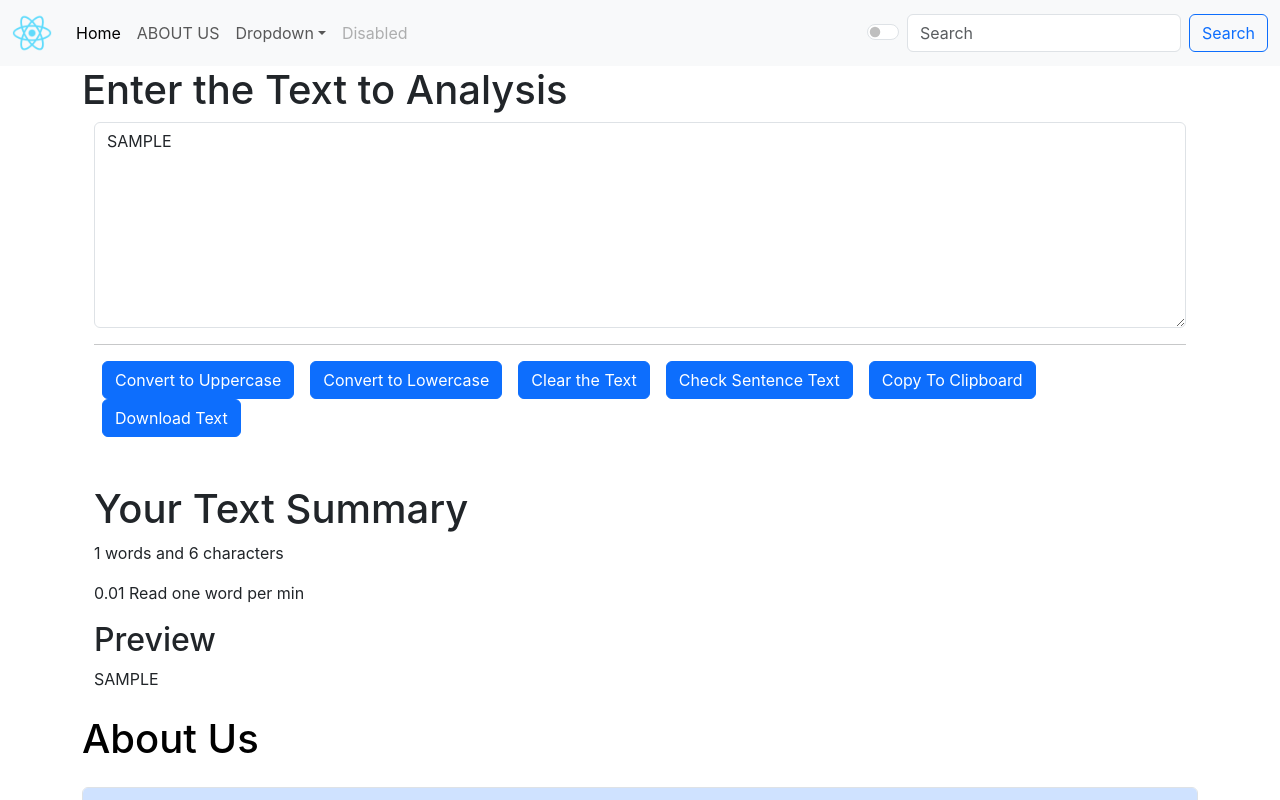
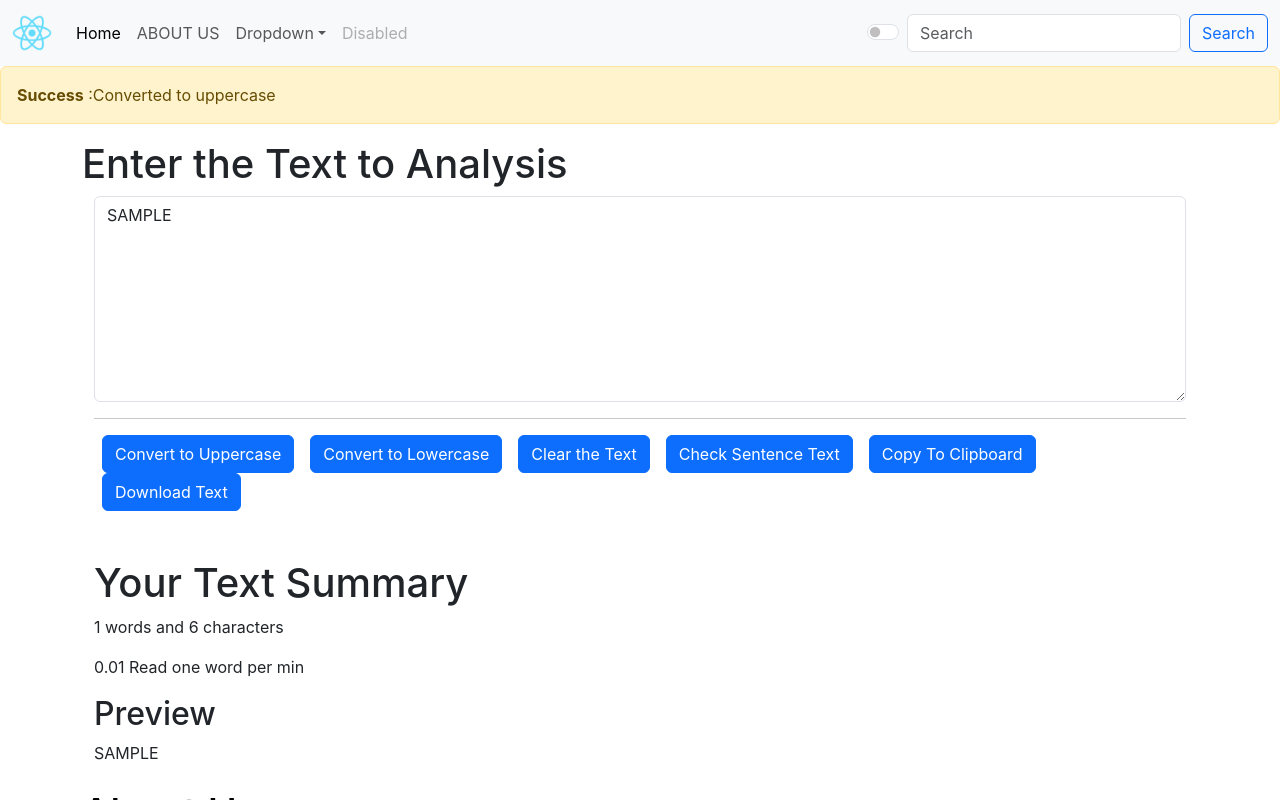
Before and after one commit to zain12333/TextUtils-React, a React (Create React App) app: page / in a window 1280 px wide. Both pictures are taken after typing "Sample" into the empty fields and a click on the button "Convert to Uppercase". Shown: the top 800 px of the page. Built offline with nearby package versions, Linux system fonts and the light colour scheme.

Commit message:
work on setAlert in 3 second

```diff
--- a/src/App.js
+++ b/src/App.js
@@ -19,12 +19,19 @@ function App() {
   const showAlert =(message,type) =>{
     setAlert({
       msg :message,
-      type : type
+      type : type,
 
 
-    })
+  })
+  // so this can enable the work on setAlert in 3 second
+  setTimeout(() => {
+    setAlert(null);
 
-  }
+  }, 3000);
+
+
+}
+
 
 
 
@@ -55,7 +62,7 @@ function App() {
   <Alert   alert= {alert}/>
   {/* // is used for Alert  */}
   <div  className="container">
-  <TextForm   heading ="Enter the Text to Analysis" />
+  <TextForm   showAlert={showAlert} heading ="Enter the Text to Analysis" />
 
   </div>
   {/* // is used for About */}
--- a/src/component/Alert.js
+++ b/src/component/Alert.js
@@ -3,9 +3,9 @@ import React from 'react'
 function Alert(props) {
   return (
 
-    props.alert && <div className="alert alert-warning alert-dismissible fade show" role="alert">
+    props.alert && <div className={`alert alert-${props.alert.type} alert-dismissible fade show   alert-warning `} role="alert">
            <strong>{props.alert.type}</strong> :{props.alert.msg}
-            <button type="button" className="btn-close" data-bs-dismiss="alert" aria-label="Close"></button>
+            {/* <button type="button" className="btn-close" data-bs-dismiss="alert" aria-label="Close"></button> */}
             </div>
 
 
--- a/src/component/TextForm.js
+++ b/src/component/TextForm.js
@@ -7,10 +7,12 @@ export default function TextForm(props) {
 
   const handleUppercase = () => {
     setText(text.toUpperCase());  // ✅ Converts text to uppercase
+    props.showAlert("Converted to uppercase","Success");
   };
 
   const handlelowercase = () => {
     setText(text.toLowerCase());  // ✅ Converts text to lowercase
+    props.showAlert("Converted to lowercase","Success");
   };
   const handleclearcase = () => {
     setText((''));
```
